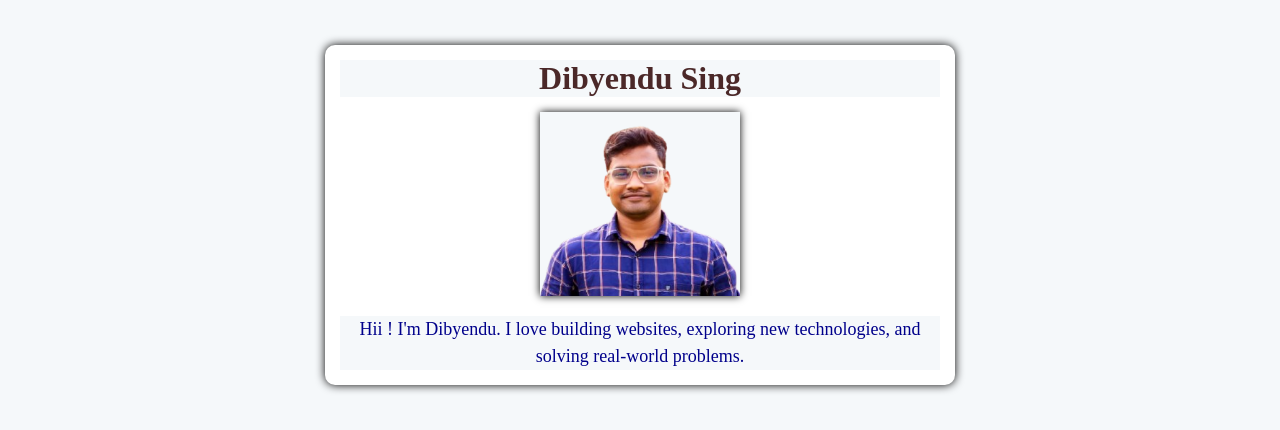
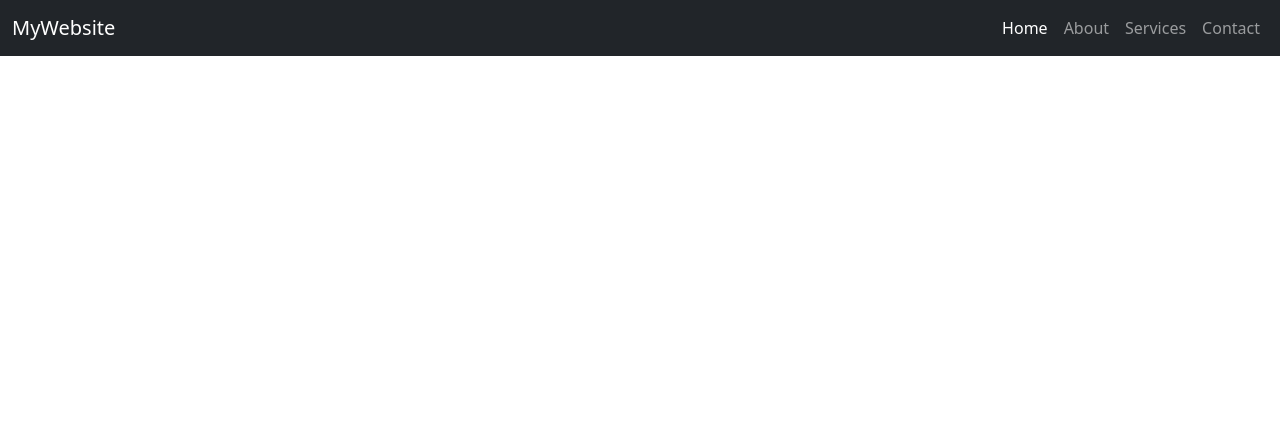
Before and after one commit to dbndsingh/My_profile, a plain HTML site: page index.html in a window 1280 px wide. Drawn offline with nearby package versions, Linux system fonts and the light colour scheme.

Commit message:
Add files via upload

```diff
--- a/index.html
+++ b/index.html
@@ -1,20 +1,43 @@
 <!DOCTYPE html>
 <html lang="en">
 <head>
-    <meta charset="UTF-8">
-    <meta name="viewport" content="width=device-width, initial-scale=1.0">
-    <title>My profile</title>
-    <link rel="stylesheet" href="index.css">
-    <link rel="shortcut icon" href="https://img.icons8.com/?size=100&id=dxoYK8bxqiJr&format=png&color=000000" type="image/x-icon">
+  <meta charset="UTF-8" />
+  <meta name="viewport" content="width=device-width, initial-scale=1.0" />
+  <title>Responsive Navbar</title>
+  <!-- Bootstrap CSS -->
+  <link href="https://cdn.jsdelivr.net/npm/bootstrap@5.3.3/dist/css/bootstrap.min.css" rel="stylesheet">
 </head>
 <body>
-    <div class="container">
-       <h1>Dibyendu Sing </h1>
-       <img src="DIB_22.png" alt="MY photo" class="myimg">
-       <p class="mybio">
-         Hii ! I'm Dibyendu. I love building websites, exploring new technologies, and solving real-world problems.
 
-       </p>
+  <!-- Navigation Bar -->
+  <nav class="navbar navbar-expand-lg navbar-dark bg-dark">
+    <div class="container-fluid">
+      <a class="navbar-brand" href="#">MyWebsite</a>
+      <button class="navbar-toggler" type="button" data-bs-toggle="collapse" data-bs-target="#navbarNav"
+        aria-controls="navbarNav" aria-expanded="false" aria-label="Toggle navigation">
+        <span class="navbar-toggler-icon"></span>
+      </button>
+
+      <div class="collapse navbar-collapse" id="navbarNav">
+        <ul class="navbar-nav ms-auto">
+          <li class="nav-item">
+            <a class="nav-link active" aria-current="page" href="#home">Home</a>
+          </li>
+          <li class="nav-item">
+            <a class="nav-link" href="#about">About</a>
+          </li>
+          <li class="nav-item">
+            <a class="nav-link" href="#services">Services</a>
+          </li>
+          <li class="nav-item">
+            <a class="nav-link" href="#contact">Contact</a>
+          </li>
+        </ul>
+      </div>
     </div>
+  </nav>
+
+  <!-- Bootstrap JS Bundle -->
+  <script src="https://cdn.jsdelivr.net/npm/bootstrap@5.3.3/dist/js/bootstrap.bundle.min.js"></script>
 </body>
 </html>
```
